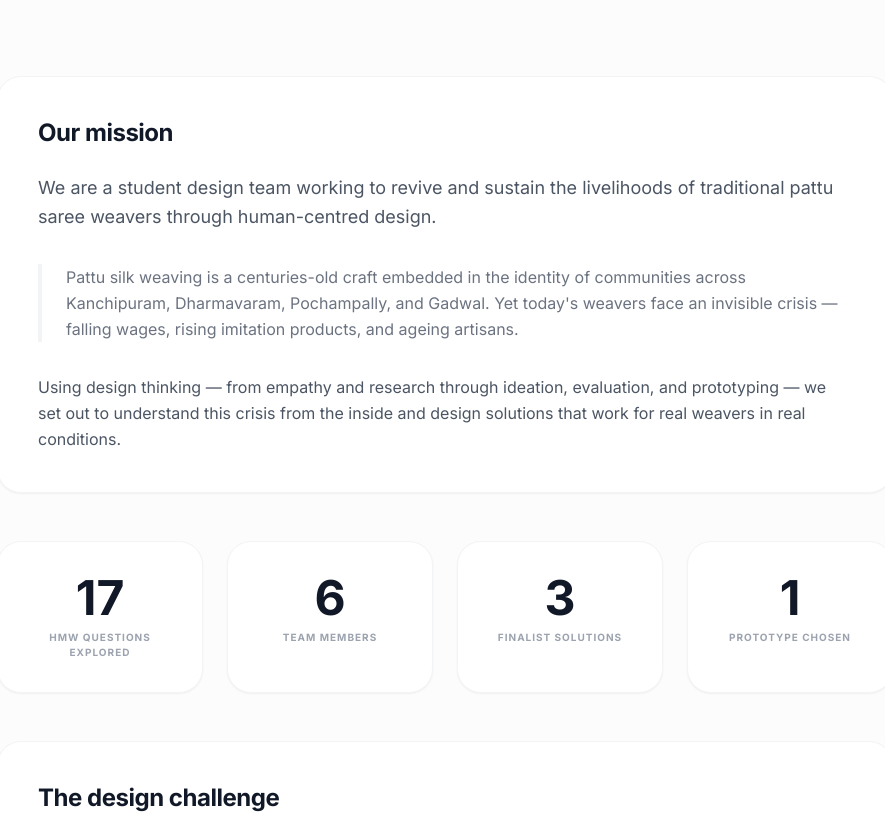
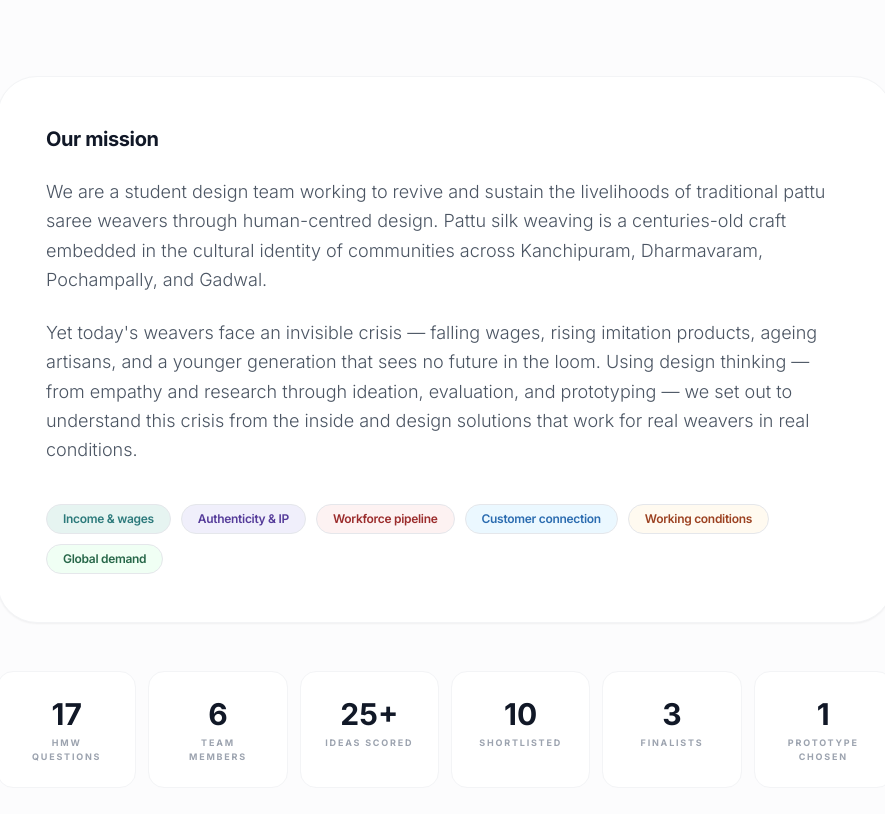
Before and after one commit to pranavMattipi/design-thinking-frontend, a React (Vite) app: page / in a window 1280 px wide. Shown: the part 820-1634 px from the top of the page, without its empty margins (195-1080 px from the left). Built offline with nearby package versions, Linux system fonts and the light colour scheme.

Commit message:
few changes

```diff
--- a/src/components/HomeInfo.jsx
+++ b/src/components/HomeInfo.jsx
@@ -21,33 +21,62 @@ const HomeInfo = () => {
     <section className="bg-gray-50/50 text-gray-900 py-24 px-6">
       <div className="max-w-4xl mx-auto space-y-12">
 
-        {/* Our Mission */}
-        <div className="bg-white rounded-3xl p-10 shadow-sm border border-gray-100 hover-lift">
-          <h2 className="text-2xl font-bold mb-6 text-gray-900">Our mission</h2>
-          <p className="text-gray-600 leading-relaxed mb-4 text-lg">
-            We are a student design team working to revive and sustain the livelihoods of traditional pattu saree weavers
-            through human-centred design.
-          </p>
-          <p className="text-gray-500 leading-relaxed italic border-l-4 border-gray-100 pl-6 my-8">
-            Pattu silk weaving is a centuries-old craft embedded in the identity of
-            communities across Kanchipuram, Dharmavaram, Pochampally, and Gadwal. Yet today's weavers face an
-            invisible crisis — falling wages, rising imitation products, and ageing artisans.
-          </p>
-          <p className="text-gray-600 leading-relaxed">
-            Using design thinking — from empathy and research through ideation, evaluation, and prototyping — we set out
-            to understand this crisis from the inside and design solutions that work for real weavers in real conditions.
-          </p>
+        {/* Our Mission Card */}
+        <div className="bg-white rounded-[2.5rem] p-8 md:p-12 text-gray-900 hover-lift border border-gray-100 shadow-sm">
+          <h2 className="text-xl font-bold mb-6 text-gray-900">Our mission</h2>
+
+          <div className="space-y-6 text-gray-600 leading-relaxed text-lg font-light max-w-4xl">
+            <p>
+              We are a student design team working to revive and sustain the livelihoods of traditional pattu saree weavers
+              through human-centred design. Pattu silk weaving is a centuries-old craft embedded in the cultural identity of
+              communities across Kanchipuram, Dharmavaram, Pochampally, and Gadwal.
+            </p>
+            <p>
+              Yet today's weavers face an invisible crisis — falling wages, rising imitation products, ageing artisans, and a
+              younger generation that sees no future in the loom. Using design thinking — from empathy and research
+              through ideation, evaluation, and prototyping — we set out to understand this crisis from the inside and design
+              solutions that work for real weavers in real conditions.
+            </p>
+          </div>
+
+          {/* Tags */}
+          <div className="flex flex-wrap gap-2.5 mt-10">
+            {[
+              { label: 'Income & wages', color: 'bg-[#e6f4f1] text-[#2c7a7b]' },
+              { label: 'Authenticity & IP', color: 'bg-[#f0effb] text-[#553c9a]' },
+              { label: 'Workforce pipeline', color: 'bg-[#fdf2f2] text-[#9b2c2c]' },
+              { label: 'Customer connection', color: 'bg-[#ebf8ff] text-[#2b6cb0]' },
+              { label: 'Working conditions', color: 'bg-[#fffaf0] text-[#9c4221]' },
+              { label: 'Global demand', color: 'bg-[#f0fff4] text-[#276749]' },
+            ].map((tag) => (
+              <span
+                key={tag.label}
+                className={`px-4 py-1.5 rounded-full text-xs font-semibold tracking-tight border border-gray-200 ${tag.color}`}
+              >
+                {tag.label}
+              </span>
+            ))}
+          </div>
         </div>
 
-        {/* Stats */}
-        <div className="grid grid-cols-2 md:grid-cols-4 gap-6">
-          {stats.map((stat) => (
+        {/* Stats Grid */}
+        <div className="grid grid-cols-2 md:grid-cols-6 gap-3">
+          {[
+            { value: '17', label: 'HMW questions' },
+            { value: '6', label: 'Team members' },
+            { value: '25+', label: 'Ideas scored' },
+            { value: '10', label: 'Shortlisted' },
+            { value: '3', label: 'Finalists' },
+            { value: '1', label: 'Prototype chosen' },
+          ].map((stat) => (
             <div
               key={stat.label}
-              className="bg-white rounded-3xl p-8 text-center shadow-sm border border-gray-100 hover-lift group"
+              className="bg-white p-6 rounded-2xl text-center hover-lift border border-gray-100 transition-all duration-300"
             >
-              <p className="text-5xl font-bold text-gray-900 mb-2 transition-transform duration-300 group-hover:scale-110">{stat.number}</p>
-              <p className="text-gray-400 text-[10px] uppercase tracking-widest font-bold">{stat.label}</p>
+              <div className="text-3xl font-bold text-gray-900 mb-1">{stat.value}</div>
+              <div className="text-[9px] uppercase tracking-[0.2em] text-gray-400 font-bold">
+                {stat.label}
+              </div>
             </div>
           ))}
         </div>
--- a/src/components/Mission.jsx
+++ b/src/components/Mission.jsx
@@ -1,17 +1,74 @@
 import React from 'react';
+
+const tags = [
+  { label: 'Income & wages', color: 'bg-[#e6f4f1] text-[#2c7a7b]' },
+  { label: 'Authenticity & IP', color: 'bg-[#f0effb] text-[#553c9a]' },
+  { label: 'Workforce pipeline', color: 'bg-[#fdf2f2] text-[#9b2c2c]' },
+  { label: 'Customer connection', color: 'bg-[#ebf8ff] text-[#2b6cb0]' },
+  { label: 'Working conditions', color: 'bg-[#fffaf0] text-[#9c4221]' },
+  { label: 'Global demand', color: 'bg-[#f0fff4] text-[#276749]' },
+];
+
+const stats = [
+  { value: '17', label: 'HMW questions' },
+  { value: '6', label: 'Team members' },
+  { value: '25+', label: 'Ideas scored' },
+  { value: '10', label: 'Shortlisted' },
+  { value: '3', label: 'Finalists' },
+  { value: '1', label: 'Prototype chosen' },
+];
 
 const Mission = () => {
   return (
-    <section className="py-32 bg-white px-6">
-      <div className="max-w-4xl mx-auto text-center space-y-12">
-        <h2 className="text-[10px] uppercase tracking-[0.5em] font-bold text-gray-400">
-          Our Final Mission
-        </h2>
-        <div className="hover-lift p-12 bg-gray-50/50 rounded-3xl border border-gray-100">
-          <p className="text-3xl md:text-5xl font-script text-gray-900 leading-tight">
-            "To bridge the invisibility gap between weaver and wearer, ensuring dignity and economic justice through storytelling and technology."
-          </p>
+    <section id="mission" className="py-24 px-6 bg-white">
+      <div className="max-w-5xl mx-auto space-y-6">
+
+        {/* Main Mission Card */}
+        <div className="bg-white rounded-[2.5rem] p-8 md:p-12 text-gray-900 hover-lift border border-gray-100 shadow-sm">
+          <h2 className="text-xl font-bold mb-6 text-gray-900">Our mission</h2>
+
+          <div className="space-y-6 text-gray-600 leading-relaxed text-lg font-light max-w-4xl">
+            <p>
+              We are a student design team working to revive and sustain the livelihoods of traditional pattu saree weavers
+              through human-centred design. Pattu silk weaving is a centuries-old craft embedded in the cultural identity of
+              communities across Kanchipuram, Dharmavaram, Pochampally, and Gadwal.
+            </p>
+            <p>
+              Yet today's weavers face an invisible crisis — falling wages, rising imitation products, ageing artisans, and a
+              younger generation that sees no future in the loom. Using design thinking — from empathy and research
+              through ideation, evaluation, and prototyping — we set out to understand this crisis from the inside and design
+              solutions that work for real weavers in real conditions.
+            </p>
+          </div>
+
+          {/* Tags */}
+          <div className="flex flex-wrap gap-2.5 mt-10">
+            {tags.map((tag) => (
+              <span
+                key={tag.label}
+                className={`px-4 py-1.5 rounded-full text-xs font-semibold tracking-tight border border-opacity-20 ${tag.color}`}
+              >
+                {tag.label}
+              </span>
+            ))}
+          </div>
         </div>
+
+        {/* Stats Grid */}
+        <div className="grid grid-cols-2 md:grid-cols-6 gap-3">
+          {stats.map((stat) => (
+            <div
+              key={stat.label}
+              className="bg-white p-6 rounded-2xl text-center hover-lift border border-gray-100 transition-all duration-300"
+            >
+              <div className="text-3xl font-bold text-gray-900 mb-1">{stat.value}</div>
+              <div className="text-[9px] uppercase tracking-[0.2em] text-gray-400 font-bold">
+                {stat.label}
+              </div>
+            </div>
+          ))}
+        </div>
+
       </div>
     </section>
   );
--- a/src/components/ProblemDiscovery.jsx
+++ b/src/components/ProblemDiscovery.jsx
@@ -1,41 +1,37 @@
 import React from 'react';
 
 const secondaryResearchPoints = [
-  'India has approximately 35 lakh handloom weavers. Average daily income for a handloom weaver ranges between ₹200–₹350 — well below minimum wage.',
-  'Powerloom production has grown rapidly. Machine-made sarees undercut handloom prices by 40–60%, eroding the authentic market.',
-  'GI (Geographical Indication) tags exist but enforcement is minimal and consumer awareness is very low.',
-  'The number of handloom workers has declined by nearly 18% over a decade due to falling earnings.',
-  'Middlemen capture 40–60% of the final price, leaving weavers with a fraction of the value.',
-  'Online platforms exist but have low adoption among weavers due to digital literacy gaps.',
+  'India has approximately 35 lakh handloom weavers. Numbers have fallen ~18% per decade due to falling earnings and no clear career pathway.',
+  'Average daily income for a handloom weaver: ₹200–₹350 — well below minimum wage in most states.',
+  'Machine-made sarees undercut handloom prices by 40–60% in markets like Dharmavaram.',
+  'GI tags exist for Kanchipuram, Pochampally, Gadwal — but enforcement is minimal and consumer awareness is very low.',
+  'Middlemen capture 40–60% of the final retail price, leaving weavers with a fraction of the value they create.',
+  'Weaver gets ₹3,000–₹5,000 per saree. Retail price of the same saree: ₹12,000–₹25,000.',
 ];
 
 const communityQuotes = [
-  '"Buyers at markets have no way to know if a saree is handloom or machine-made." — textile retailer',
-  '"My cousin who is a weaver earns less than a construction worker." — community contact',
-  '"I don\'t know the weaver\'s name, village, or story." — urban buyer',
-  '"Even government shops sell fake Kanchipuram." — design student',
+  { text: 'Buyers have no way to know if a saree is handloom or machine-made. The seller just says it’s handloom.', source: 'textile retailer' },
+  { text: 'My cousin who is a weaver earns less than a construction worker. He wants his son to study engineering.', source: 'community contact' },
+  { text: 'When I buy a pattu saree, I feel connected to something ancient. But I don\'t know the weaver\'s name, village, or story.', source: 'urban buyer' },
+  { text: 'We have GI tags but nobody checks. Even government shops sell fake Kanchipuram.', source: 'design student' },
 ];
 
 const keyInsights = [
   {
     title: '1. The weaver is invisible to the customer',
-    body: 'Despite high emotional attachment to pattu sarees, buyers have almost no information about or connection to the people who make them.',
+    body: 'Despite high emotional attachment to pattu sarees, buyers have almost no information about the people who make them. This invisibility enables exploitation and removes a powerful source of perceived value.',
   },
   {
     title: '2. Authenticity cannot be verified at point of sale',
-    body: 'There is no reliable, accessible signal that distinguishes handloom from powerloom at the moment a customer is deciding to buy.',
+    body: 'There is no reliable, accessible signal that distinguishes handloom from powerloom at the moment a customer is deciding to buy. GI tags exist on paper but are absent in practice at retail level.',
   },
   {
     title: '3. Middlemen extract disproportionate value',
-    body: 'The supply chain typically passes through 3–5 intermediaries, each adding margin while the weaver receives exploitative piece-rates.',
+    body: 'The supply chain typically passes through 3–5 intermediaries. The weaver receives a fixed, often exploitative piece-rate that has not kept pace with material costs or inflation.',
   },
   {
-    title: '4. Young people see no future in weaving',
-    body: 'The decision to leave weaving is rational given current wages and social status. No amount of cultural appeals will retain the next generation without change.',
-  },
-  {
-    title: '5. The craft itself is not the problem',
-    body: 'Pattu sarees retain deep cultural prestige — but that premium is not reaching the weavers. The design problem is systemic.',
+    title: '4. Young people see no future in weaving without structural change',
+    body: 'The decision to leave weaving is rational given current wages, conditions, and social status. Cultural appeals alone will not retain the next generation.',
   },
 ];
 
@@ -46,7 +42,7 @@ const ProblemDiscovery = () => {
 
         {/* Section Title */}
         <div className="text-center max-w-2xl mx-auto">
-          <h2 className="text-4xl font-bold text-gray-900 mb-6">Problem Discovery</h2>
+          <h2 className="text-4xl font-bold text-gray-900 mb-6">Problem Discovery & Research</h2>
           <p className="text-gray-500 leading-relaxed text-lg">
             Exploring the structural crisis in traditional pattu saree weaving through secondary research and community conversations.
           </p>
@@ -54,9 +50,9 @@ const ProblemDiscovery = () => {
 
         {/* Problem Area & Motivation */}
         <div className="bg-white rounded-3xl p-10 border border-gray-100 shadow-sm hover-lift">
-          <h3 className="text-2xl font-bold text-gray-900 mb-6">Problem area & motivation</h3>
+          <h3 className="text-2xl font-bold text-gray-900 mb-6">Problem area and motivation</h3>
           <p className="text-gray-600 leading-relaxed text-lg mb-6">
-            Traditional pattu saree weaving is a craft of extraordinary skill and cultural significance. Yet weavers face a structural crisis that has deepened over decades.
+            Traditional pattu saree weaving in India — practised in Kanchipuram, Dharmavaram, Gadwal, and Pochampally — is a craft of extraordinary skill and cultural significance. Yet the weavers who produce these textiles face a structural crisis that has deepened over decades.
           </p>
           <div className="grid grid-cols-1 md:grid-cols-2 gap-8 text-sm text-gray-500 leading-relaxed">
             <p>
@@ -75,7 +71,7 @@ const ProblemDiscovery = () => {
           <div className="grid grid-cols-1 md:grid-cols-2 gap-6">
             {/* Secondary Research */}
             <div className="bg-white rounded-3xl p-10 border border-gray-100 shadow-sm hover-lift group">
-              <h4 className="text-sm font-bold text-gray-400 uppercase tracking-widest mb-8">Secondary Research</h4>
+              <h4 className="text-sm font-bold text-gray-400 uppercase tracking-widest mb-8">Secondary research — what the data shows</h4>
               <ul className="space-y-4">
                 {secondaryResearchPoints.map((point, i) => (
                   <li key={i} className="flex gap-4 text-gray-600 leading-relaxed text-xs group-hover:translate-x-1 transition-transform">
@@ -88,11 +84,12 @@ const ProblemDiscovery = () => {
 
             {/* Community Conversations */}
             <div className="bg-white rounded-3xl p-10 border border-gray-100 shadow-sm hover-lift group">
-              <h4 className="text-sm font-bold text-gray-400 uppercase tracking-widest mb-8">Community Voice</h4>
+              <h4 className="text-sm font-bold text-gray-400 uppercase tracking-widest mb-8">Community conversations — key quotes</h4>
               <ul className="space-y-6">
                 {communityQuotes.map((quote, i) => (
-                  <li key={i} className="text-gray-600 leading-relaxed italic text-sm border-l-2 border-gray-50 pl-6 group-hover:border-gray-200 transition-colors">
-                    {quote}
+                  <li key={i} className="text-gray-600 leading-relaxed text-sm border-l-2 border-gray-50 pl-6 group-hover:border-gray-200 transition-colors">
+                    <span className="italic">"{quote.text}"</span>
+                    <span className="block mt-2 text-[10px] uppercase tracking-wider font-bold text-gray-400">— {quote.source}</span>
                   </li>
                 ))}
               </ul>
```
